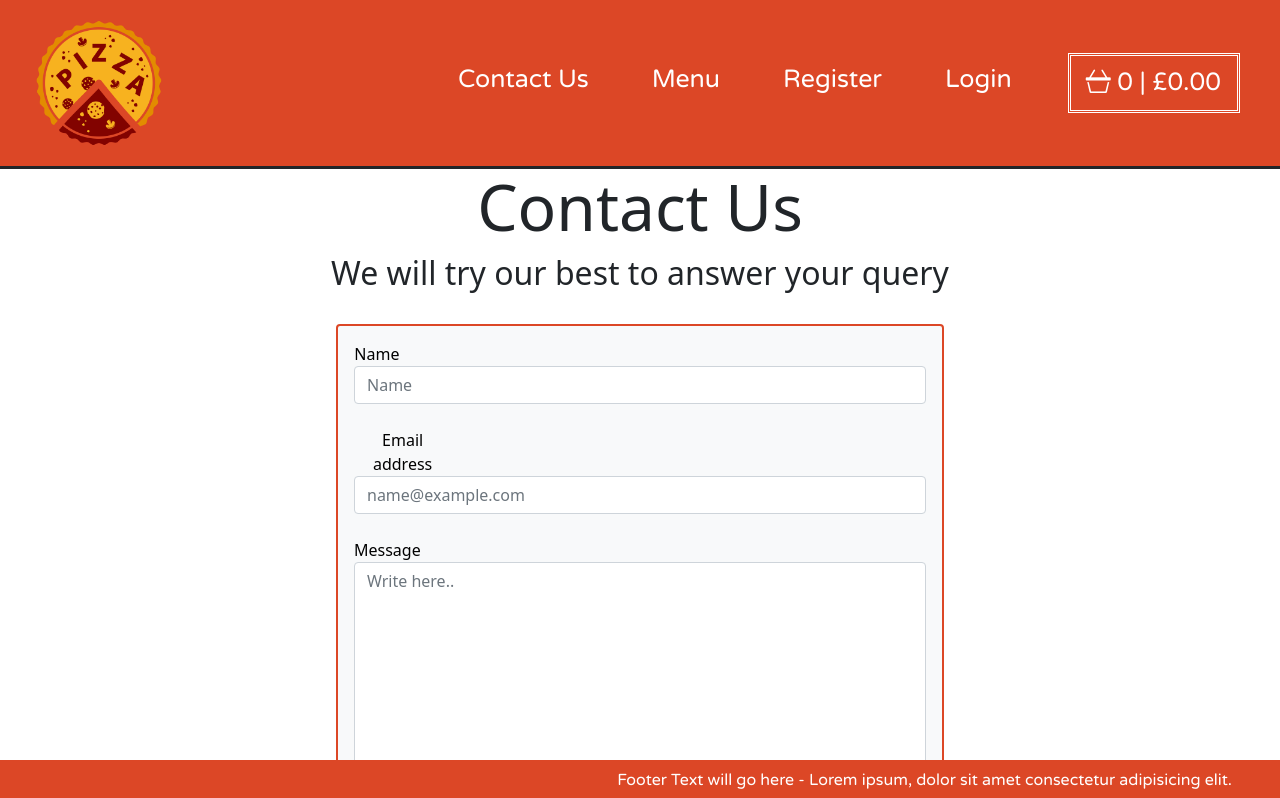
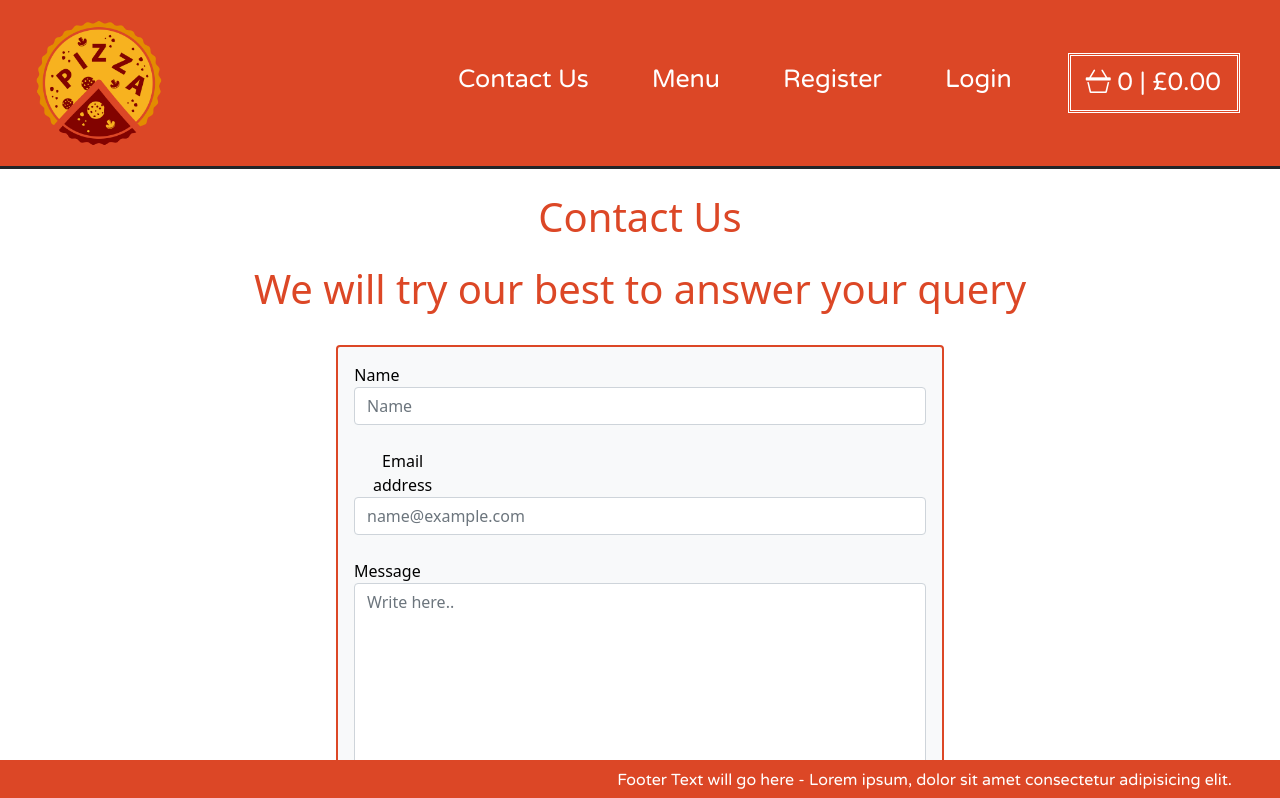
Before and after one commit to ZachDeath/Team-10-FoodDelivery-angular-app, an Angular app in the folder frontend/: page /contact-page in a window 1280 px wide. Shown: the top 798 px of the page. Built offline with nearby package versions, Linux system fonts and the light colour scheme.

Commit message:
slight visual changes

```diff
--- a/frontend/src/app/components/contact-page/contact-page.component.html
+++ b/frontend/src/app/components/contact-page/contact-page.component.html
@@ -1,5 +1,7 @@
-<h1 class="display-3 text-center">Contact Us</h1>
-<h2 class="display-8 text-center">We will try our best to answer your query</h2>
+<div style="color: #dc4726;">
+  <h1 class="display-6 mt-4 text-center">Contact Us</h1>
+  <h1 class="display-6 mt-4 text-center">We will try our best to answer your query</h1>
+</div>
 
 <div class="card text-black bg-light mb-3 text-center"  style="max-width: 38rem;
                     margin:2rem auto;
--- a/frontend/src/app/components/header/header.component.html
+++ b/frontend/src/app/components/header/header.component.html
@@ -8,7 +8,7 @@
                 Explore
             </button>
             <div class="dropdown-menu dropdown-menu-right ">
-                <a class="dropdown-item " routerLink = "/contact-page" type=>Contact Us</a>
+                <a class="dropdown-item" routerLink = "/contact-page" type=>Contact Us</a>
                 <a class="dropdown-item" routerLink = "/menu">Menu</a>
                 <a class="dropdown-item" routerLink = "/registration">Register</a>
                 <a class="dropdown-item" routerLink = "/login">Login</a>
--- a/frontend/src/app/components/login-form/login-form.component.html
+++ b/frontend/src/app/components/login-form/login-form.component.html
@@ -1,6 +1,6 @@
 <div class="card" style="max-width: 38rem; float: none; margin:2rem auto; border: 2px solid #dc4726;">
     <div class="card-header">
-        <h3 class="text-center mb-2 mt-3" style="color: #dc4726;">Login</h3>
+        <h3 class="text-center mb-2 mt-3" style="font-size: 230%; color: #dc4726;">Login Form</h3>
     </div>
     <div class="card-body">
         <form id="login-form" class="form mx-5" (ngSubmit)="onSubmit()" #loginForm="ngForm">
```
